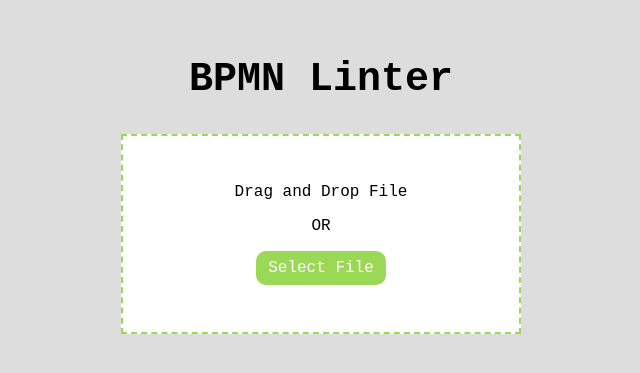
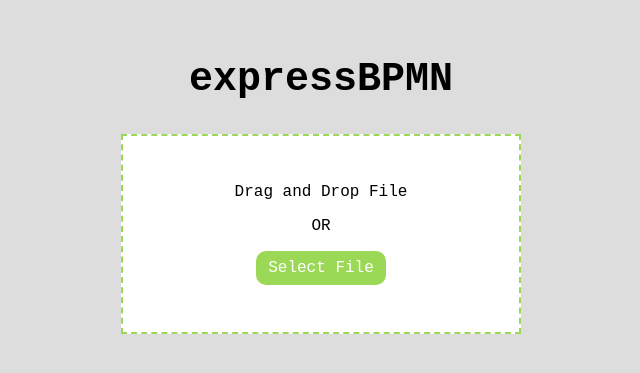
Before and after one commit to Jisifus/expressbpmn-client, a Vue app: page / in a window 1280 px wide. Shown: the part 205-578 px from the top of the page, without its empty margins (319-959 px from the left). Built offline with nearby package versions, Linux system fonts and the light colour scheme.

Commit message:
Minor variable naming

```diff
--- a/src/views/HomeView.vue
+++ b/src/views/HomeView.vue
@@ -1,6 +1,6 @@
 <template>
   <div class="home">
-    <h1>BPMN Linter</h1>
+    <h1>expressBPMN</h1>
     <!-- Get File from DropZone -->
     <DropZone @drop.prevent="drop" @change="selectedFile"/>
     <span v-if="dropzoneFile.name" class="file-info">File: {{dropzoneFile.name}}</span>
@@ -9,9 +9,9 @@
     <label @click="sendFile" v-if="dropzoneFile.name" >Upload File</label>
     <!-- Display Response Data (Not Working)-->
     <div v-if="responseData">
-      <div v-for="test in arr" v-bind:key="test.id" class="results">
-        <p v-if="test[1]==='error'" class="bpmnerror">❌ {{test[1].toUpperCase()}}: {{test[2]}} (At: {{test[0]}})</p>
-        <p v-if="test[1]==='warning'" class="bpmnwarning">⚠️ {{test[1].toUpperCase()}}: {{test[2]}} (At: {{test[0]}})</p>
+      <div v-for="line in arr" v-bind:key="line.id" class="results">
+        <p v-if="line[1]==='error'" class="bpmnerror">❌ {{line[1].toUpperCase()}}: {{line[2]}} (At: {{line[0]}})</p>
+        <p v-if="line[1]==='warning'" class="bpmnwarning">⚠️ {{line[1].toUpperCase()}}: {{line[2]}} (At: {{line[0]}})</p>
       </div>
     </div>
   </div>
```
